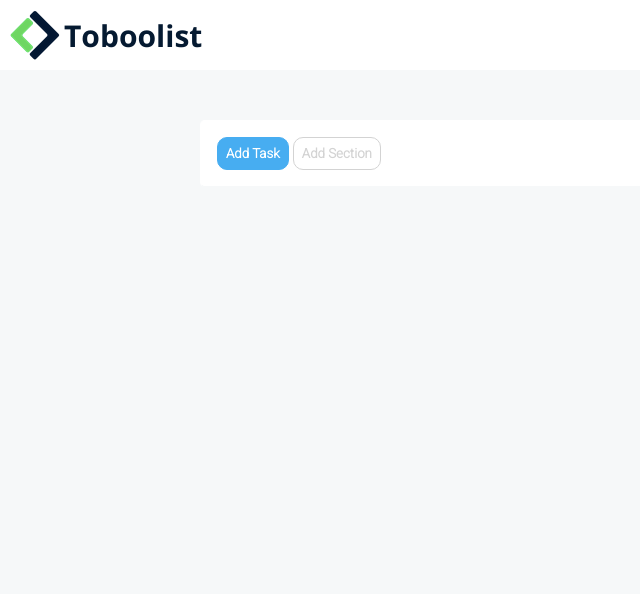
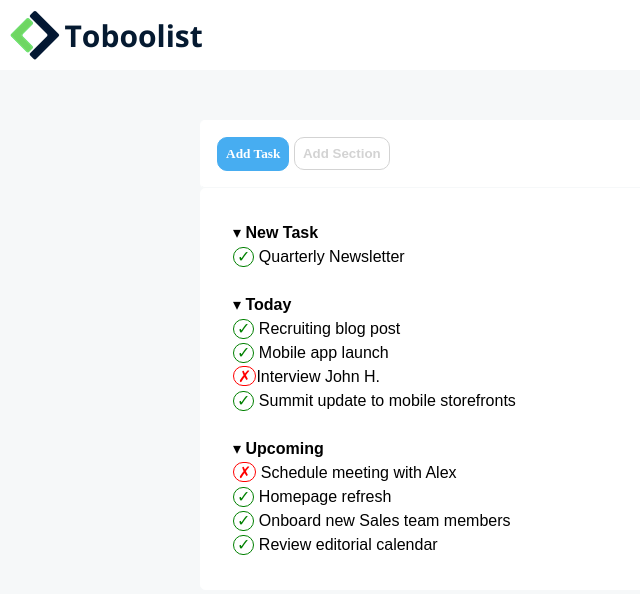
Before and after one commit to ludovicamessineo/html-css-toboolist, a plain HTML site: page index.html in a window 1280 px wide. Shown: the whole page, without its empty margins (0-640 px from the left). Drawn offline with nearby package versions, Linux system fonts and the light colour scheme.

Commit message:
main in progress

```diff
--- a/css/style.css
+++ b/css/style.css
@@ -8,6 +8,7 @@
 /* BODY */
 body {
     background-color: #f6f8f9;
+    font-family: Arial, Helvetica, sans-serif;
 }
 
 /* HEADER */
@@ -30,7 +31,7 @@ body {
 
 /* NAV */
 .container-nav {
-    margin: 50px 200px 20px;
+    margin: 50px 200px 0px;
     padding: 1em;
     background-color: white;
     border-top: 1px solid white;
@@ -46,7 +47,7 @@ body {
     border: 1px solid #47adf1;
     border-radius: 10px;
     padding: 8px;
-    font-family: 'Roboto', sans-serif;
+    font-family: ar;
     font-weight: bolder;
     color: white;
 }
@@ -56,7 +57,51 @@ body {
     border: 1px solid lightgrey;
     border-radius: 10px;
     padding: 8px;
-    font-family: 'Roboto', sans-serif;
+    font-family: Arial, Helvetica, sans-serif;
     font-weight: bolder;
     color: lightgrey;
 }
+
+/* MAIN */
+.container-main {
+    margin: 0px 200px 20px;
+    padding: 2em;
+    background-color: white;
+    border: 1px solid white;
+    border-radius: 5px;
+}
+
+ol {
+    list-style: none;
+    line-height: 1.5em;
+}
+
+ul {
+    list-style: none;
+}
+
+.strong {
+    font-weight: 700;
+}
+
+.check {
+    display: inline-block;
+    height: 20px;
+    background-color: white;
+    border: 1px solid green;
+    border-radius: 30px;
+    color: green;
+    line-height: 0.8em;
+    padding: 3px;
+}
+
+.cross {
+    display: inline-block;
+    height: 20px;
+    background-color: white;
+    border: 1px solid red;
+    border-radius: 30px;
+    color: red;
+    line-height: 0.8em;
+    padding: 4px;
+}
--- a/index.html
+++ b/index.html
@@ -9,7 +9,6 @@
     <link rel="preconnect" href="https://fonts.googleapis.com">
     <link rel="preconnect" href="https://fonts.gstatic.com" crossorigin>
     <link href="https://fonts.googleapis.com/css2?family=Open+Sans:wght@700&display=swap" rel="stylesheet">
-    <link href="https://fonts.googleapis.com/css2?family=Roboto:wght@300&display=swap" rel="stylesheet">
 
 </head>
 
@@ -24,16 +23,51 @@
     </header>
     <!-- /HEADER -->
 
-     <!-- MAIN -->
 
-        <!-- NAV -->
+    <!-- NAV -->
         <div class="container-nav">
             <button id="task-button">Add Task</button>
             <button id="section-button">Add Section</button>
         </div>
-         <!-- /NAV -->
+    <!-- /NAV -->
 
+    <!-- MAIN -->
+    <main>
+        <div class="container-main">
+            <ol>
+               <li>&#9662; <strong>New Task</strong>
+                   <ul>
+                       <li><span class="check">&check;</span> Quarterly Newsletter</li>
+                   </ul>
+               </li>
+
+               <br>
+
+               <li>&#9662; <strong>Today</strong>
+                   <ul>
+                       <li><span class="check">&check;</span> Recruiting blog post</li>
+                       <li><span class="check">&check;</span> Mobile app launch</li>
+                       <li><span class="cross">&#10007;</span>Interview John H.</li>
+                       <li><span class="check">&check;</span> Summit update to mobile storefronts</li>
+                   </ul>
+               </li>
+
+               <br>
+
+               <li>&#9662; <strong>Upcoming</strong>
+                   <ul>
+                       <li><span class="cross">&#10007;</span> Schedule meeting with Alex</li>
+                       <li><span class="check">&check;</span> Homepage refresh</li>
+                       <li><span class="check">&check;</span> Onboard new Sales team members</li>
+                       <li><span class="check">&check;</span> Review editorial calendar</li>
+                   </ul>
+               </li>
+            </ol>
+        </div>
+    </main>
     <!-- /MAIN -->
+
+
 
 
 
```
